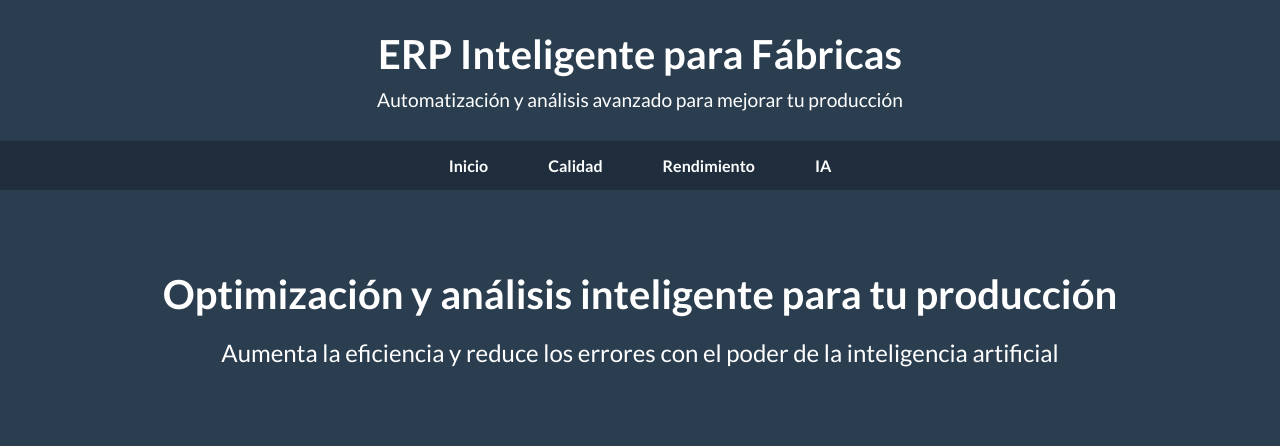
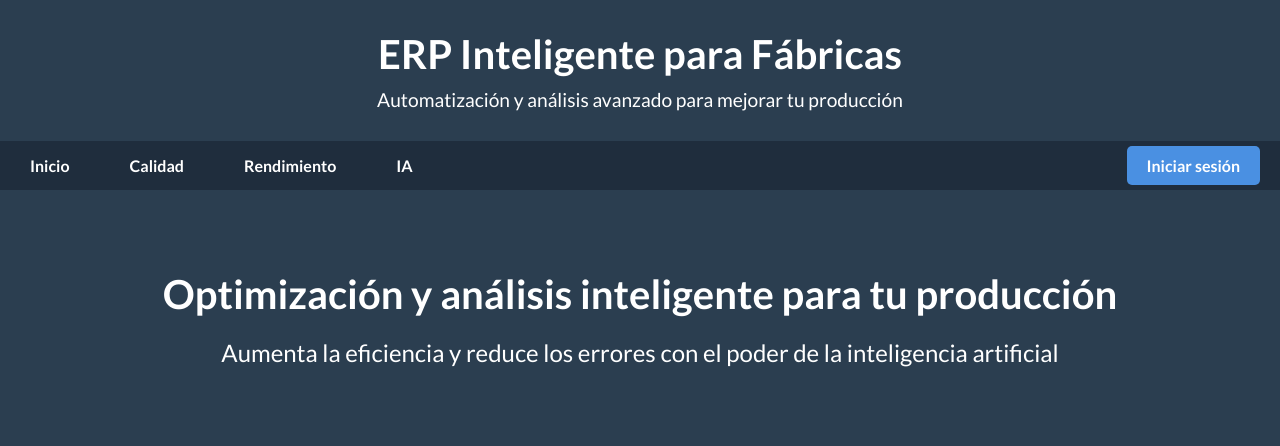
Before and after one commit to DevCodeUp/Modular, a Flask app: page / in a window 1280 px wide. Shown: the top 446 px of the page. Run offline with Flask 2, Linux system fonts and the light colour scheme.

Commit message:
Avance
Formulario flotante e inicio de sesión

```diff
--- a/web-site/static/css/index.css
+++ b/web-site/static/css/index.css
@@ -36,6 +36,108 @@ body {
   font-family: 'Lato', sans-serif;
   background-color: #f2f2f2;
   color: #333;
+}
+
+/* Botón de inicio de sesión alineado a la derecha */
+nav {
+  position: relative;
+  display: flex;
+  justify-content: space-between;
+  align-items: center;
+}
+
+.login-button {
+  background-color: #4a90e2;
+  color: white;
+  padding: 10px 20px;
+  text-decoration: none;
+  font-weight: 700;
+  border-radius: 5px;
+  transition: background-color 0.3s ease;
+  margin-right: 20px; /* Ajuste para que esté a la derecha */
+}
+
+.login-button:hover {
+  background-color: #357abf;
+}
+
+/* Formulario de inicio de sesión (flotante) */
+.login-form {
+  display: none;
+  position: fixed;
+  top: 50%;
+  left: 50%;
+  transform: translate(-50%, -50%);
+  background-color: white;
+  padding: 30px;
+  box-shadow: 0 8px 15px rgba(0, 0, 0, 0.3);
+  z-index: 1000;
+  width: 300px;
+  border-radius: 8px;
+}
+
+.login-form h3 {
+  margin-bottom: 20px;
+  font-size: 1.5em;
+  color: #333;
+}
+
+.login-form label {
+  display: block;
+  margin-bottom: 10px;
+  font-size: 1.1em;
+  color: #666;
+}
+
+.login-form input {
+  width: 100%;
+  padding: 10px;
+  margin-bottom: 20px;
+  border: 1px solid #ddd;
+  border-radius: 5px;
+  font-size: 1em;
+}
+
+.login-form button {
+  background-color: #4a90e2;
+  color: white;
+  padding: 10px;
+  width: 100%;
+  border: none;
+  border-radius: 5px;
+  cursor: pointer;
+  margin-bottom: 10px;
+}
+
+.login-form button:hover {
+  background-color: #357abf;
+}
+
+#close-login {
+  background-color: #f44336;
+}
+
+#close-login:hover {
+  background-color: #d32f2f;
+}
+
+/* Overlay para bloquear el fondo */
+body.show-login-form::before {
+  content: '';
+  position: fixed;
+  top: 0;
+  left: 0;
+  width: 100%;
+  height: 100%;
+  background: rgba(0, 0, 0, 0.5);
+  z-index: 999;
+}
+
+/* Responsividad del formulario*/
+@media (max-width: 768px) {
+  .login-form {
+      width: 80%;
+  }
 }
 
 /* Navigation Menu */
--- a/web-site/static/js/index.js
+++ b/web-site/static/js/index.js
@@ -1,8 +1,26 @@
-document.addEventListener('DOMContentLoaded', function() {
-    const menuIcon = document.getElementById('menu-icon');
-    const navList = document.getElementById('nav-list');
 
-    menuIcon.addEventListener('click', function() {
-        navList.classList.toggle('show');
-    });
+document.addEventListener('DOMContentLoaded', function () {
+  const menuIcon = document.getElementById('menu-icon');
+  const navList = document.getElementById('nav-list');
+  const loginBtn = document.getElementById('login-btn');
+  const loginForm = document.getElementById('login-form');
+  const closeLogin = document.getElementById('close-login');
+
+  // Mostrar el menú desplegable en pantallas pequeñas
+  menuIcon.addEventListener('click', function () {
+    navList.classList.toggle('show');
+  });
+
+  // Mostrar el formulario de inicio de sesión
+  loginBtn.addEventListener('click', function (e) {
+    e.preventDefault();
+    loginForm.style.display = 'block';
+    document.body.classList.add('show-login-form');
+  });
+
+  // Cerrar el formulario de inicio de sesión
+  closeLogin.addEventListener('click', function () {
+    loginForm.style.display = 'none';
+    document.body.classList.remove('show-login-form');
+  });
 });
--- a/web-site/templates/index.html
+++ b/web-site/templates/index.html
@@ -28,7 +28,23 @@
       <li><a href="#rendimiento" class="nav-button">Rendimiento</a></li>
       <li><a href="#ia" class="nav-button">IA</a></li>
     </ul>
+    <a href="#" class="login-button" id="login-btn">Iniciar sesión</a>
   </nav>
+
+  <!-- Formulario flotante de inicio de sesión -->
+  <div class="login-form" id="login-form">
+    <form>
+      <h3>Iniciar Sesión</h3>
+      <label for="employee-number">Número de empleado</label>
+      <input type="text" id="employee-number" placeholder="Ingrese su número de empleado">
+
+      <label for="password">Contraseña</label>
+      <input type="password" id="password" placeholder="Ingrese su contraseña">
+
+      <button type="submit">Iniciar Sesión</button>
+      <button type="button" id="close-login">Cerrar</button>
+    </form>
+  </div>
 
   <section class="hero">
     <h2>Optimización y análisis inteligente para tu producción</h2>
```
Also changed, not shown: 1 other file.
